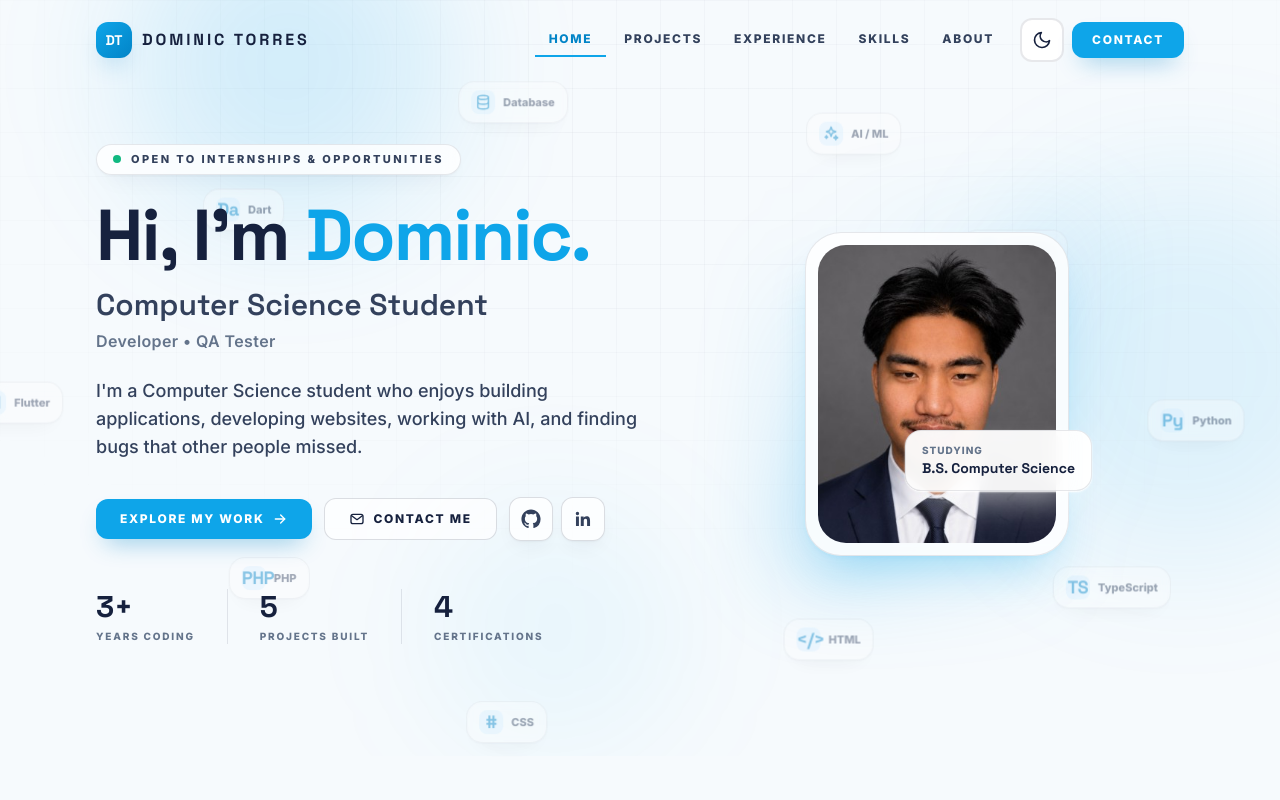
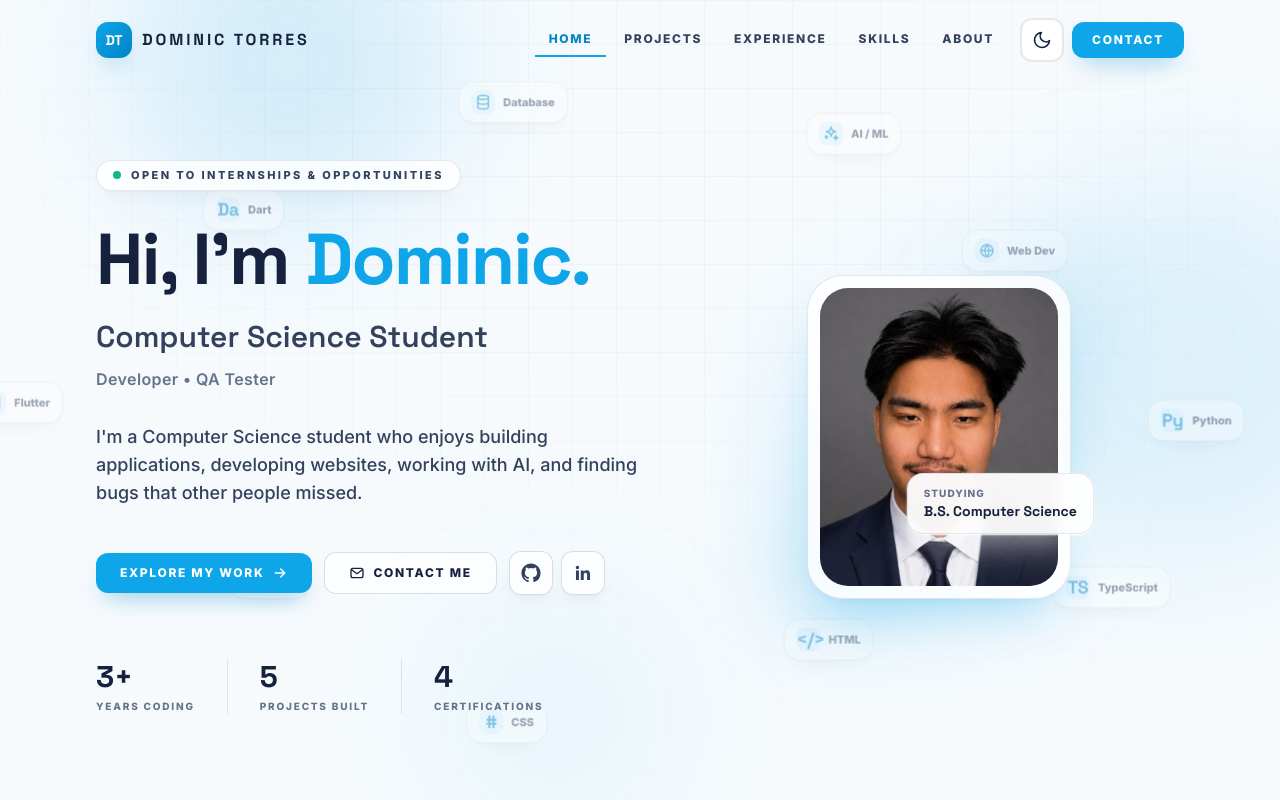
Before and after one commit to litebanana/litebanana.github.io, a React (Vite) app: page / in a window 1280 px wide. Shown: the top 800 px of the page. Built offline with nearby package versions, Linux system fonts and the light colour scheme; the HTML template or start-up script is replaced by a standard one.

Commit message:
Give the hero section more breathing room

```diff
--- a/src/components/Hero.tsx
+++ b/src/components/Hero.tsx
@@ -15,7 +15,7 @@ const HERO_STATS = [
 
 export default function Hero() {
   return (
-    <section id="home" className="relative overflow-hidden pt-28 pb-20 sm:pt-36 sm:pb-28">
+    <section id="home" className="relative overflow-hidden pt-32 pb-24 sm:pt-40 sm:pb-32">
       {/* Ambient backdrop */}
       <div aria-hidden="true" className="absolute inset-0 -z-10">
         <div className="absolute inset-0 bg-grid opacity-70 [mask-image:radial-gradient(75%_60%_at_50%_22%,black,transparent)]" />
@@ -27,7 +27,7 @@ export default function Hero() {
       <TechBackdrop />
 
       <div className="container-site relative">
-        <div className="grid items-center gap-14 lg:grid-cols-[1.05fr_0.95fr] lg:gap-12">
+        <div className="grid items-center gap-16 lg:grid-cols-[1.05fr_0.95fr] lg:gap-14">
           {/* Copy */}
           <div className="text-center lg:text-left">
             <p className="inline-flex items-center gap-2.5 rounded-full border border-ink/10 bg-white/80 px-4 py-1.5 text-[11px] font-extrabold uppercase tracking-[0.22em] text-ink-soft shadow-soft backdrop-blur dark:border-white/10 dark:bg-white/5 dark:text-slate-300">
@@ -38,24 +38,24 @@ export default function Hero() {
               Open to internships &amp; opportunities
             </p>
 
-            <h1 className="mt-6 font-display text-5xl font-bold leading-[1.04] tracking-tight text-ink sm:text-6xl xl:text-7xl dark:text-white">
+            <h1 className="mt-8 font-display text-5xl font-bold leading-[1.04] tracking-tight text-ink sm:text-6xl xl:text-7xl dark:text-white">
               Hi, I&apos;m <span className="text-accent">Dominic.</span>
             </h1>
 
-            <p className="mt-4 font-display text-2xl font-semibold text-ink-soft sm:text-3xl dark:text-slate-200">
+            <p className="mt-6 font-display text-2xl font-semibold text-ink-soft sm:text-3xl dark:text-slate-200">
               {SITE.role}
             </p>
-            <p className="mt-1.5 text-sm font-semibold tracking-wide text-ink-faint sm:text-base dark:text-slate-400">
+            <p className="mt-3 text-sm font-semibold tracking-wide text-ink-faint sm:text-base dark:text-slate-400">
               {SITE.tagline}
             </p>
 
-            <p className="mx-auto mt-6 max-w-xl text-base font-medium leading-relaxed text-ink-soft sm:text-lg lg:mx-0 dark:text-slate-300">
+            <p className="mx-auto mt-8 max-w-xl text-base font-medium leading-relaxed text-ink-soft sm:text-lg lg:mx-0 dark:text-slate-300">
               I&apos;m a Computer Science student who enjoys building applications,
               developing websites, working with AI, and finding bugs that other
               people missed.
             </p>
 
-            <div className="mt-9 flex flex-wrap items-center justify-center gap-3 lg:justify-start">
+            <div className="mt-11 flex flex-wrap items-center justify-center gap-3 lg:justify-start">
               <button type="button" onClick={() => scrollTo("#projects")} className="btn-primary">
                 EXPLORE MY WORK
                 <ArrowRightIcon className="h-4 w-4" />
@@ -87,7 +87,7 @@ export default function Hero() {
             </div>
 
             {/* Stats */}
-            <dl className="mx-auto mt-12 flex max-w-md items-center justify-center gap-6 sm:gap-8 lg:mx-0 lg:justify-start">
+            <dl className="mx-auto mt-16 flex max-w-md items-center justify-center gap-6 sm:gap-8 lg:mx-0 lg:justify-start">
               {HERO_STATS.map((stat, i) => (
                 <div
                   key={stat.label}
```
